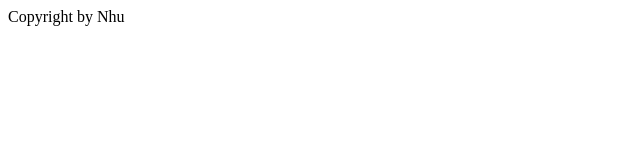
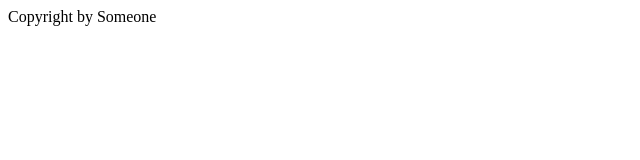
Before and after one commit to nhucodes/lc_portfolio, a plain HTML site: page index.html in a window 1280 px wide. Shown: the full height of the page, 0-640 px from the left. Drawn offline with Linux system fonts and the light colour scheme.

Commit message:
Update index.html

```diff
--- a/index.html
+++ b/index.html
@@ -8,7 +8,7 @@
 <body>
 
   <footer>
-    Copyright by Nhu
+    Copyright by Someone
   </footer>
 </body>
 </html>
```
